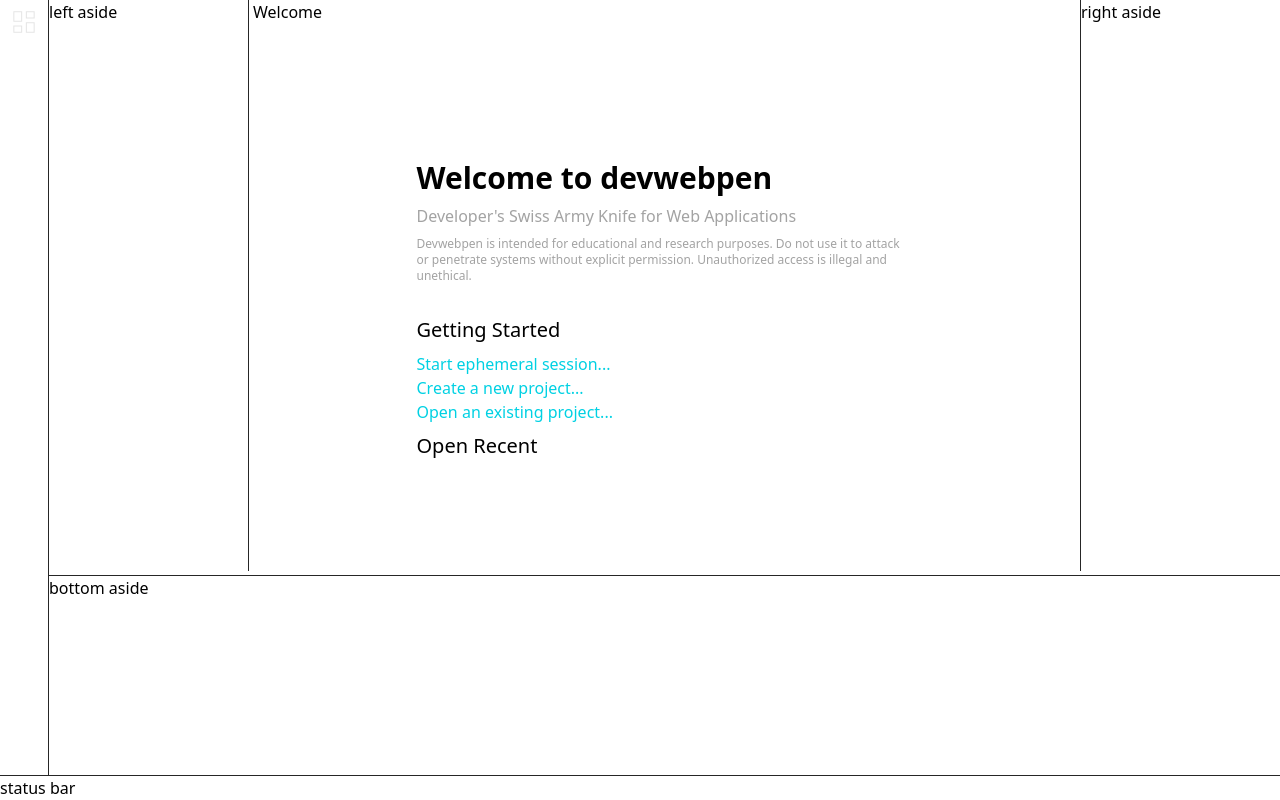
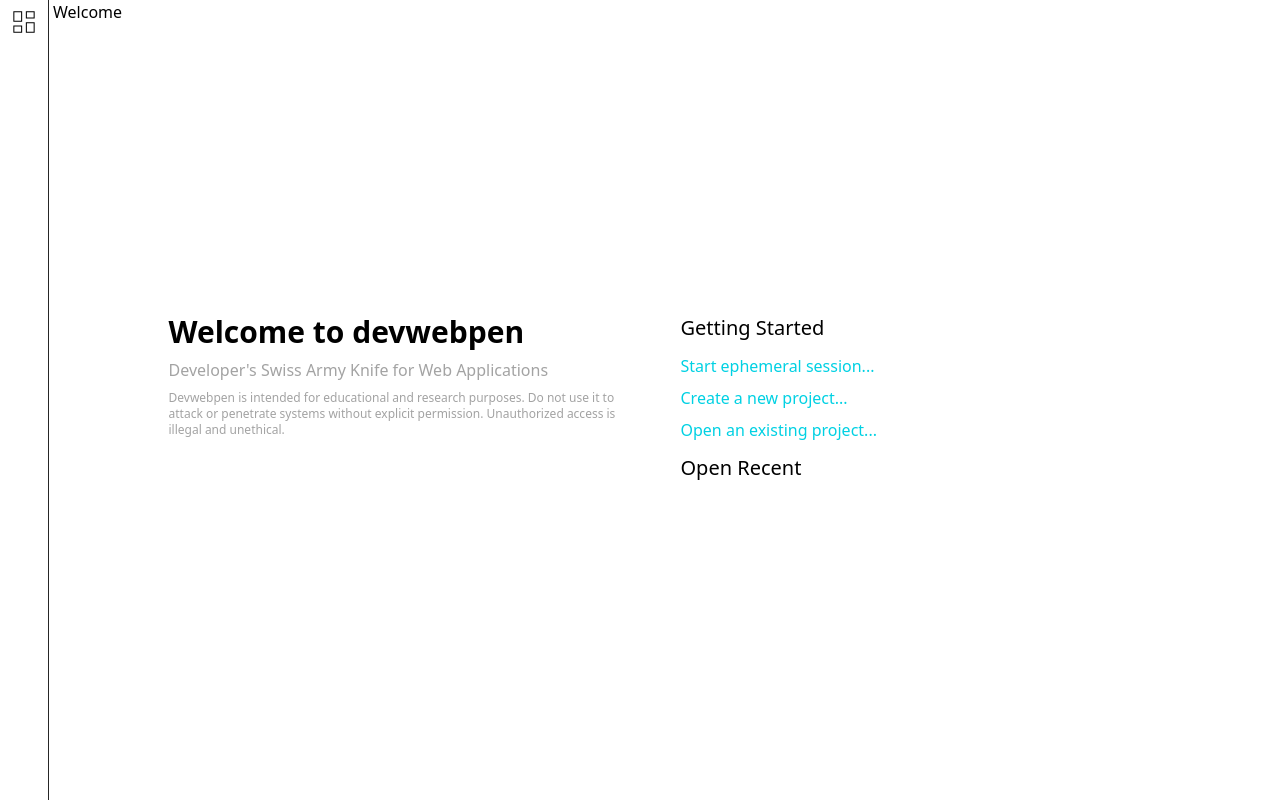
Before and after one commit to rucub100/devwebpen, a React (Vite) app: page / in a window 1280 px wide. Built offline with nearby package versions, Linux system fonts and the light colour scheme.

Commit message:
feat(view state): enhance view state structure with additional properties (init view)
closes #4

```diff
--- a/src/App.tsx
+++ b/src/App.tsx
@@ -5,7 +5,7 @@
 import { useViewState } from "./hooks/useViewState";
 
 function App() {
-  const { viewInitialized } = useViewState();
+  const { viewInitialized } = useViewState({ listen: false });
 
   useEffect(() => {
     if (viewInitialized) {
--- a/src/components/Navigation.tsx
+++ b/src/components/Navigation.tsx
@@ -1,10 +1,21 @@
+import { useViewState } from "../hooks/useViewState";
 import Icon from "./common/Icon";
 import IconButton from "./common/IconButton";
 
 export default function Navigation() {
+  const { viewState } = useViewState();
   return (
     <div className="flex flex-col">
-      <IconButton icon={<Icon icon="dashboard" width={32}></Icon>} />
+      <IconButton
+        icon={<Icon icon="dashboard" width={32}></Icon>}
+        className="text-neutral-400 hover:text-neutral-200"
+        style={{
+          color:
+            viewState?.navigation === "dashboard"
+              ? "text-neutral-200"
+              : "inherit",
+        }}
+      />
       {/* <IconButton icon="traffic" />
       <IconButton icon="api" /> */}
     </div>
--- /dev/null
+++ b/src/components/common/Button.tsx
@@ -0,0 +1,14 @@
+import { HTMLAttributes } from "react";
+
+interface ButtonProps extends HTMLAttributes<HTMLButtonElement> {}
+
+export default function Button({ children, onClick }: ButtonProps) {
+  return (
+    <button
+      className="bg-primary-950 hover:bg-primary-900 text-neutral-200 active:text-primary-50 rounded px-2 py-1 min-w-max max-w-[250px]"
+      onClick={onClick}
+    >
+      {children}
+    </button>
+  );
+}
--- a/src/components/common/IconButton.tsx
+++ b/src/components/common/IconButton.tsx
@@ -10,10 +10,7 @@
   ...props
 }: IconButtonProps) {
   return (
-    <button
-      className={`text-neutral-400 hover:text-neutral-200 outline-none px-2 py-1.5 ${className}`}
-      {...props}
-    >
+    <button className={`outline-none px-2 py-1.5 ${className}`} {...props}>
       {icon}
     </button>
   );
--- a/src/components/common/LinkButton.tsx
+++ b/src/components/common/LinkButton.tsx
@@ -2,11 +2,17 @@
 
 interface LinkButtonProps extends HTMLAttributes<HTMLButtonElement> {}
 
-export default function LinkButton({ children, onClick }: LinkButtonProps) {
+export default function LinkButton({
+  children,
+  onClick,
+  className,
+  ...props
+}: LinkButtonProps) {
   return (
     <button
-      className="text-primary-600 hover:text-primary-500"
+      className={`text-primary-600 hover:bg-primary-600/5 active:text-primary-500 rounded px-2 py-1 ${className}`}
       onClick={onClick}
+      {...props}
     >
       {children}
     </button>
--- a/src/components/layout/LeftAside.tsx
+++ b/src/components/layout/LeftAside.tsx
@@ -1,3 +1,16 @@
-export default function LeftAside() {
-  return <>left aside</>;
+import { ReactNode } from "react";
+import { Navigation } from "../../types/view-state";
+import Start from "../navigation/Start";
+
+const components: Record<Navigation, ReactNode> = {
+  [Navigation.Dashboard]: <Start></Start>,
+};
+
+interface LeftAsideProps {
+  navigation?: Navigation;
 }
+
+export default function LeftAside({ navigation }: LeftAsideProps) {
+  const component = navigation ? components[navigation] : null;
+  return <>{component}</>;
+}
--- a/src/components/layout/RootLayout.module.css
+++ b/src/components/layout/RootLayout.module.css
@@ -14,19 +14,19 @@
 
   display: grid;
   grid-template-columns:
-    [full-start nav-aside-start] minmax(0, max-content)
-    [nav-aside-end left-aside-start] minmax(0, max-content)
+    [full-start nav-aside-start] minmax(0px, max-content)
+    [nav-aside-end left-aside-start] minmax(0px, max-content)
     [left-aside-end left-split-start] 4px
     [left-split-end main-start] minmax(400px, 1fr)
     [main-end right-split-start] 4px
-    [right-split-end right-aside-start] minmax(0, max-content)
+    [right-split-end right-aside-start] minmax(0px, max-content)
     [right-aside-end full-end];
 
   grid-template-rows:
-    [full-start mein-start] minmax(200px, 1fr)
+    [full-start main-start] minmax(200px, 1fr)
     [main-end bottom-split-start] 4px
-    [bottom-split-end bottom-aside-start] minmax(0, max-content)
-    [bottom-aside-end footer-start] minmax(0, max-content)
+    [bottom-split-end bottom-aside-start] minmax(0px, max-content)
+    [bottom-aside-end footer-start] minmax(0px, max-content)
     [footer-end];
 
   grid-template-areas:
--- a/src/components/layout/RootLayout.tsx
+++ b/src/components/layout/RootLayout.tsx
@@ -6,11 +6,13 @@
 import RightAside from "./RightAside";
 import BottomAside from "./BottomAside";
 import StatusBar from "./StatusBar";
+import { useViewState } from "../../hooks/useViewState";
 
 export default function RootLayout() {
+  const { viewState } = useViewState();
   const leftAsideRef = useRef<HTMLDivElement>(null);
   const [leftSplitIsResizing, setLeftSplitIsResizing] = useState(false);
-  const [leftAsideWidth, setLeftAsideWidth] = useState(200);
+  const [leftAsideWidth, setLeftAsideWidth] = useState(250);
 
   const rightAsideRef = useRef<HTMLDivElement>(null);
   const [rightSplitIsResizing, setRightSplitIsResizing] = useState(false);
@@ -155,15 +157,21 @@
       </nav>
       <header
         ref={leftAsideRef}
-        className={`${styles.leftAside} border-r border-neutral-800 min-w-max max-w-full`}
-        style={{ width: leftAsideWidth }}
+        className={`${styles.leftAside} border-r border-neutral-800 min-w-min max-w-full`}
+        style={{
+          width: leftAsideWidth,
+          display: viewState?.navigation ? "block" : "none",
+        }}
       >
-        <LeftAside></LeftAside>
+        <LeftAside navigation={viewState?.navigation}></LeftAside>
       </header>
       <div
         className={`${styles.leftSplit} ${
           leftSplitIsResizing ? "bg-primary-500" : "bg-transparent"
         }  hover:bg-primary-500 transition-colors duration-200 delay-300`}
+        style={{
+          display: viewState?.navigation ? "block" : "none",
+        }}
         onMouseDown={leftSplitMouseDownHandler}
       ></div>
       <main className={`${styles.main}`}>
@@ -173,12 +181,18 @@
         className={`${styles.rightSplit} ${
           rightSplitIsResizing ? "bg-primary-500" : "bg-transparent"
         }  hover:bg-primary-500 transition-colors duration-200 delay-300`}
+        style={{
+          display: viewState?.aside ? "block" : "none",
+        }}
         onMouseDown={rightSplitMouseDownHandler}
       ></div>
       <aside
         ref={rightAsideRef}
-        className={`${styles.rightAside} border-l border-neutral-800 min-w-max max-w-full`}
-        style={{ width: rightAsideWidth }}
+        className={`${styles.rightAside} border-l border-neutral-800 min-w-min max-w-full`}
+        style={{
+          width: rightAsideWidth,
+          display: viewState?.aside ? "block" : "none",
+        }}
       >
         <RightAside></RightAside>
       </aside>
@@ -186,16 +200,25 @@
         className={`${styles.bottomSplit} ${
           bottomSplitIsResizing ? "bg-primary-500" : "bg-transparent"
         }  hover:bg-primary-500 transition-colors duration-200 delay-300`}
+        style={{
+          display: viewState?.bottom ? "block" : "none",
+        }}
         onMouseDown={bottomSplitMouseDownHandler}
       ></div>
       <aside
         ref={bottomAsideRef}
-        className={`${styles.bottomAside} border-t border-neutral-800 min-h-max max-h-full`}
-        style={{ height: bottomAsideHeight }}
+        className={`${styles.bottomAside} border-t border-neutral-800 min-h-min max-h-full min-w-full max-w-full`}
+        style={{
+          height: bottomAsideHeight,
+          display: viewState?.bottom ? "block" : "none",
+        }}
       >
         <BottomAside></BottomAside>
       </aside>
-      <footer className={`${styles.footer} border-t border-neutral-800`}>
+      <footer
+        className={`${styles.footer} border-t border-neutral-800`}
+        style={{ display: viewState?.status ? "block" : "none" }}
+      >
         <StatusBar></StatusBar>
       </footer>
     </div>
--- /dev/null
+++ b/src/components/navigation/Start.tsx
@@ -0,0 +1,12 @@
+import Button from "../common/Button";
+
+export default function Start() {
+  return (
+    <div className="flex flex-col p-4 gap-2 text-neutral-300">
+      <p>You have not yet opened a project.</p>
+      <Button>Open Project</Button>
+      <Button>New Project</Button>
+      <Button>Ephemeral Session</Button>
+    </div>
+  );
+}
--- a/src/types/view-state.ts
+++ b/src/types/view-state.ts
@@ -9,4 +9,7 @@
 export interface ViewState {
   navigation: Navigation;
   tabs: Tab[];
+  aside: string | null;
+  bottom: string | null;
+  status: string | null;
 }
--- a/src/views/Welcome.tsx
+++ b/src/views/Welcome.tsx
@@ -2,7 +2,7 @@
 
 export default function Welcome() {
   return (
-    <div className="flex flex-col @5xl:flex-row m-auto gap-8 pt-10 p-2 max-w-[32rem] @5xl:max-w-[64rem]">
+    <div className="flex flex-col @5xl:flex-row m-auto gap-8 pt-10 pb-14 px-4 max-w-[32rem] @5xl:max-w-[64rem]">
       <div className="flex-1">
         <h1 className="text-3xl mb-2 font-semibold">Welcome to devwebpen</h1>
         <p className="text-neutral-400">
@@ -16,9 +16,9 @@
       </div>
       <div className="flex flex-col items-start flex-1">
         <h2 className="text-xl mb-2">Getting Started</h2>
-        <LinkButton>Start ephemeral session...</LinkButton>
-        <LinkButton>Create a new project...</LinkButton>
-        <LinkButton>Open an existing project...</LinkButton>
+        <LinkButton className="-ml-2">Start ephemeral session...</LinkButton>
+        <LinkButton className="-ml-2">Create a new project...</LinkButton>
+        <LinkButton className="-ml-2">Open an existing project...</LinkButton>
         <h2 className="text-xl my-2">Open Recent</h2>
       </div>
     </div>
```
Also changed, not shown: 1 other file (tests, documents, lock files or other folders).
